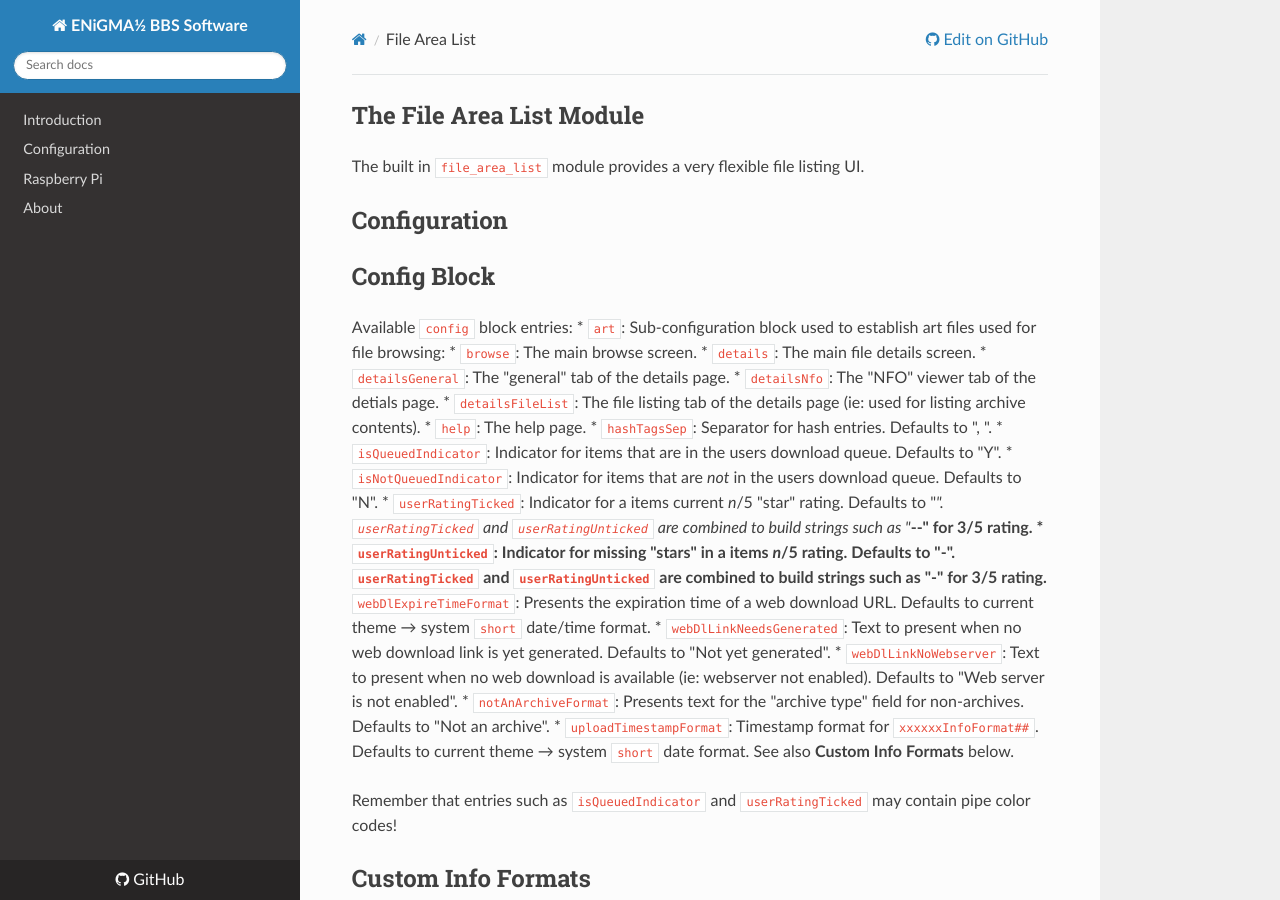
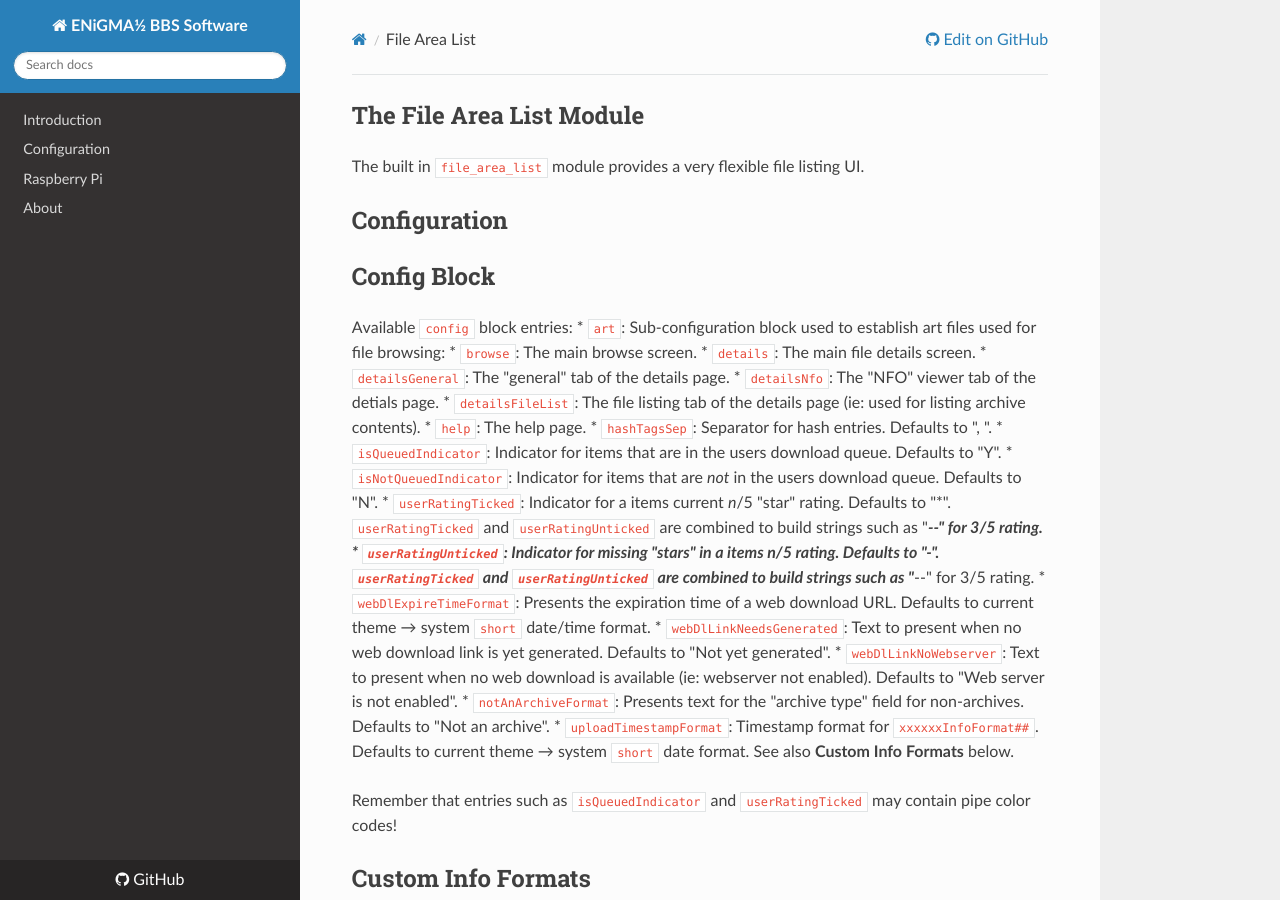
Before and after one commit to NuSkooler/enigma-bbs, an MkDocs documentation site: the page built from docs/modding/file-area-list.md, in a window 1280 px wide and 900 px high. Built offline with MkDocs 1.6.1, drawn with Linux system fonts in a browser that asks for light colours; nearby versions of some CDN libraries; old or Windows-style settings are respelled for this version of MkDocs.

Commit message:
Escape '*'

```diff
--- a/docs/modding/file-area-list.md
+++ b/docs/modding/file-area-list.md
@@ -18,7 +18,7 @@ Available `config` block entries:
 * `hashTagsSep`: Separator for hash entries. Defaults to ", ".
 * `isQueuedIndicator`: Indicator for items that are in the users download queue. Defaults to "Y".
 * `isNotQueuedIndicator`: Indicator for items that are _not_ in the users download queue. Defaults to "N".
-* `userRatingTicked`: Indicator for a items current _n_/5 "star" rating. Defaults to "*". `userRatingTicked` and `userRatingUnticked` are combined to build strings such as "***--" for 3/5 rating.
+* `userRatingTicked`: Indicator for a items current _n_/5 "star" rating. Defaults to "\*". `userRatingTicked` and `userRatingUnticked` are combined to build strings such as "***--" for 3/5 rating.
 * `userRatingUnticked`: Indicator for missing "stars" in a items _n_/5 rating. Defaults to "-". `userRatingTicked` and `userRatingUnticked` are combined to build strings such as "***--" for 3/5 rating.
 * `webDlExpireTimeFormat`: Presents the expiration time of a web download URL. Defaults to current theme → system `short` date/time format.
 * `webDlLinkNeedsGenerated`: Text to present when no web download link is yet generated. Defaults to "Not yet generated".
```
